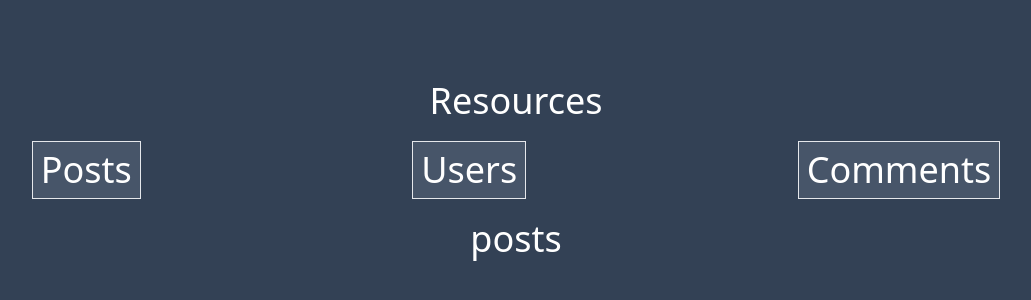
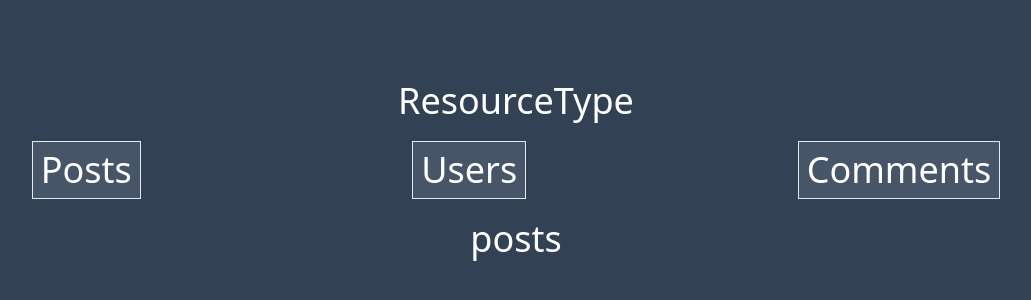
Before and after one commit to VaNomad/usestate-test, a React (Vite) app: page / in a window 1280 px wide. Shown: the part 230-530 px from the top of the page, without its empty margins (124-1155 px from the left). Built offline with nearby package versions, Linux system fonts and the light colour scheme.

Commit message:
Adds Vite + Tailwind + simple setup jsx

```diff
--- a/src/App.jsx
+++ b/src/App.jsx
@@ -6,7 +6,7 @@ function App() {
   return (
     <>
       <div className="flex flex-col justify-center items-center h-screen text-4xl text-white bg-slate-700">
-        <h1>Resources</h1>
+        <h1>ResourceType</h1>
         <div className="w-full flex justify-around p-5">
           <button onClick={() => setResource('posts')} className="bg-slate-600 p-2 border">Posts</button>
           <button onClick={() => setResource('users')} className="bg-slate-600 p-2 border">Users</button>
```
